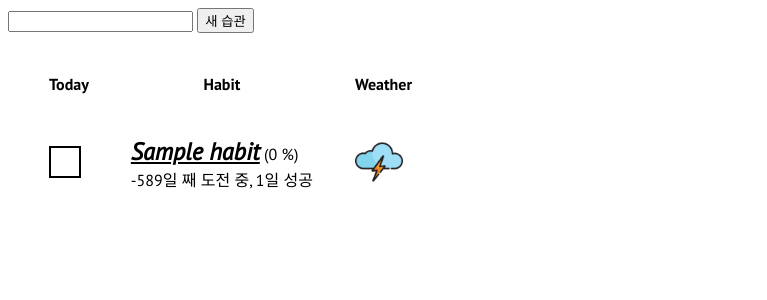
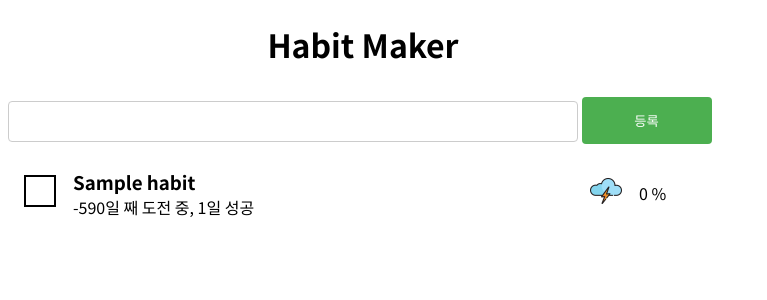
Before and after one commit to pptnz/swa_team2, a Django app: page /habitmaker/ in a window 1280 px wide. Shown: the top 300 px of the page, without its empty margins (0-767 px from the left). Run offline with Django 3.2, Linux system fonts and the light colour scheme; a user stored in the database is signed in; tables that the repository leaves empty hold one stand-in row (values such as "Sample post").

Commit message:
Debug date and Modify CSS

```diff
--- a/habitmaker/forms.py
+++ b/habitmaker/forms.py
@@ -2,4 +2,4 @@ from django import forms
 
 
 class HabitForm(forms.Form):
-    habit = forms.CharField(label='', max_length=50)
+    habit = forms.CharField(label='', max_length=20, widget=forms.TextInput(attrs={'class': 'habit_form'}))
--- a/habitmaker/models.py
+++ b/habitmaker/models.py
@@ -6,7 +6,7 @@ from datetime import timedelta
 
 class Habit(models.Model):
     user = models.ForeignKey(CustomUser, on_delete=models.CASCADE)
-    title = models.CharField(max_length=30)
+    title = models.CharField(max_length=20)
 
     created_date = models.DateField(default=timezone.now)
     success_days = models.PositiveIntegerField(default=0)
@@ -26,7 +26,7 @@ class Habit(models.Model):
         success.delete()
 
     def total_days(self):
-        return (timezone.now().date() - self.created_date + timedelta(days=2)).days
+        return (timezone.now().date() - self.created_date + timedelta(days=1)).days
 
     def success_rate(self):
         return int(100 * self.success_days / self.total_days())
--- a/habitmaker/static/css/habitmaker.css
+++ b/habitmaker/static/css/habitmaker.css
@@ -1,14 +1,21 @@
 html {
-  font-family: "PT Sans", Helvetica, Arial, sans-serif;
+  font-family: 'Noto Sans KR', Helvetica, Arial, sans-serif;
 }
 
-h2 {
-    font-style: italic;
-    text-decoration: underline;
+body {
+    width: 710px;
+}
+
+h1 {
+    text-align: center;
 }
 
 table {
-    border-spacing: 40px;
+    border-spacing: 15px;
+}
+
+.habit_title {
+    width: 500px;
 }
 
 .checkbox {
@@ -19,8 +26,27 @@ table {
 }
 
 .weather {
-    border-radius:0%;
-    background-color: white;
-    height: 3em;
-    width: 3em;
+    height: 2em;
+    width: 2em;
 }
+
+.habit_form {
+    width: 570px;
+    padding: 12px 20px;
+    margin: 8px 0;
+    display: inline-block;
+    border: 1px solid #ccc;
+    border-radius: 4px;
+    box-sizing: border-box;
+}
+
+input[type=submit] {
+    width: 130px;
+    background-color: #4CAF50;
+    color: white;
+    padding: 14px 20px;
+    margin: 8px 0;
+    border: none;
+    border-radius: 4px;
+    cursor: pointer;
+}
--- a/habitmaker/templates/habitmaker/habit_list.html
+++ b/habitmaker/templates/habitmaker/habit_list.html
@@ -4,24 +4,19 @@
 <head>
   <meta charset="UTF-8">
   <title>Habit Maker</title>
+  <link rel="stylesheet" href="https://fonts.googleapis.com/earlyaccess/notosanskr.css">
   <link rel="stylesheet" href="../../static/css/habitmaker.css">
-  <link rel="stylesheet" href="https://fonts.googleapis.com/css?family=PT+Sans:400,400italic,700|Abril+Fatface">
-  <link rel="stylesheet" href="https://fonts.googleapis.com/earlyaccess/notosanskr.css">
 
 </head>
 <body>
+<h1>Habit Maker</h1>
 <form method="post">
   {% csrf_token %}
   {{ habit_form }}
-    <input type="submit" value="새 습관">
+  <input type="submit" value="등록">
 </form>
 
 <table>
-  <tr>
-    <th>Today</th>
-    <th>Habit</th>
-    <th>Weather</th>
-  </tr>
   {% for habit in habits %}
     <tr>
       <td>
@@ -35,16 +30,14 @@
           </a>
         {% endif %}
       </td>
-    <td>
-      <h2 style="display: inline">{{ habit.title }}</h2>
-      <p style="display: inline" id="success-rate-{{ habit.pk }}">({{ habit.success_rate }} %)</p><br>
+      <td class="habit_title">
+        <h3 style="display: inline">{{ habit.title }}</h3><br>
 
         <p style="display: inline">{{ habit.total_days }}일 째 도전 중, </p>
         <p style="display: inline" id="success-days-{{ habit.pk }}">{{ habit.success_days }}일 성공</p>
       </td>
       <td>
         {% if habit.success_rate > 80 %}
-
           <img class="weather" src="../../static/css/weather/80-100-sun.png">
         {% elif habit.success_rate > 60 %}
           <img class="weather" src="../../static/css/weather/60-80-cloudy.png">
@@ -56,9 +49,12 @@
           <img class="weather" src="../../static/css/weather/0-20-storm.png">
         {% endif %}
       </td>
+      <td>
+        <p style="display: inline" id="success-rate-{{ habit.pk }}">{{ habit.success_rate }} %</p>
+      </td>
     </tr>
   {% endfor %}
 </table>
+
 </body>
-
 </html>
```
Lines whose indentation alone changed are shown as unchanged.
